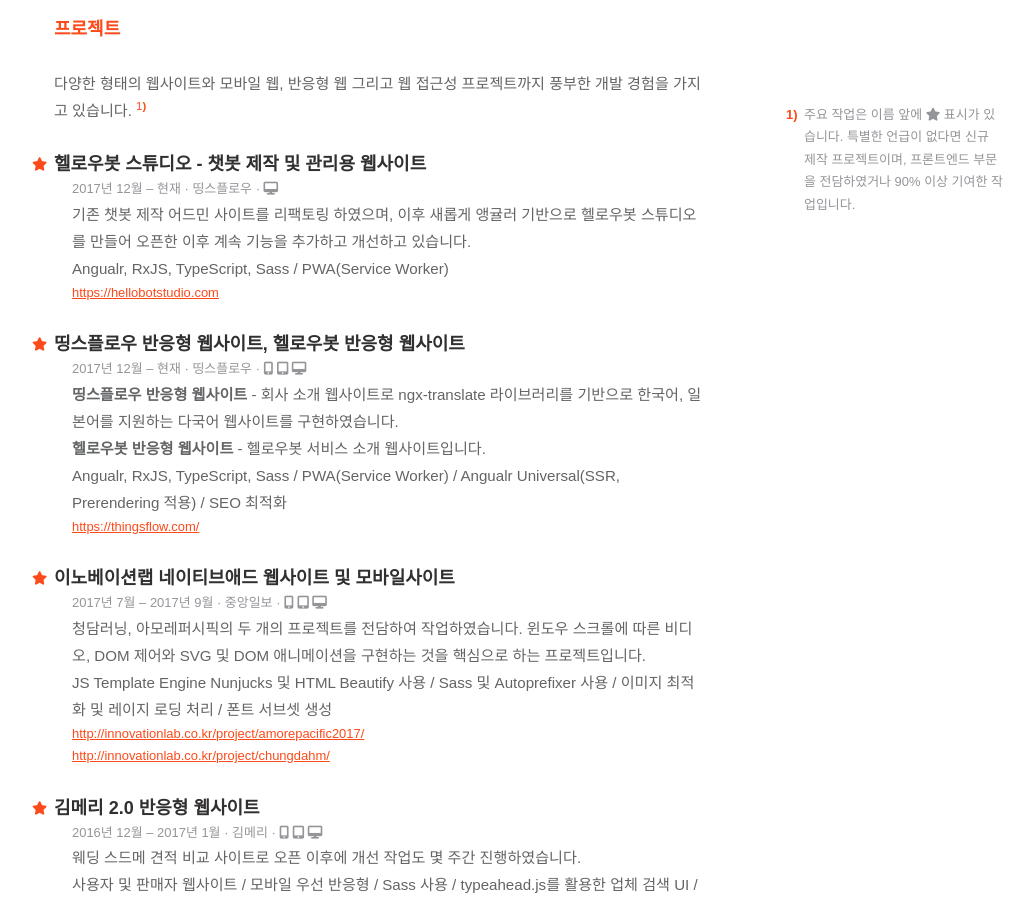
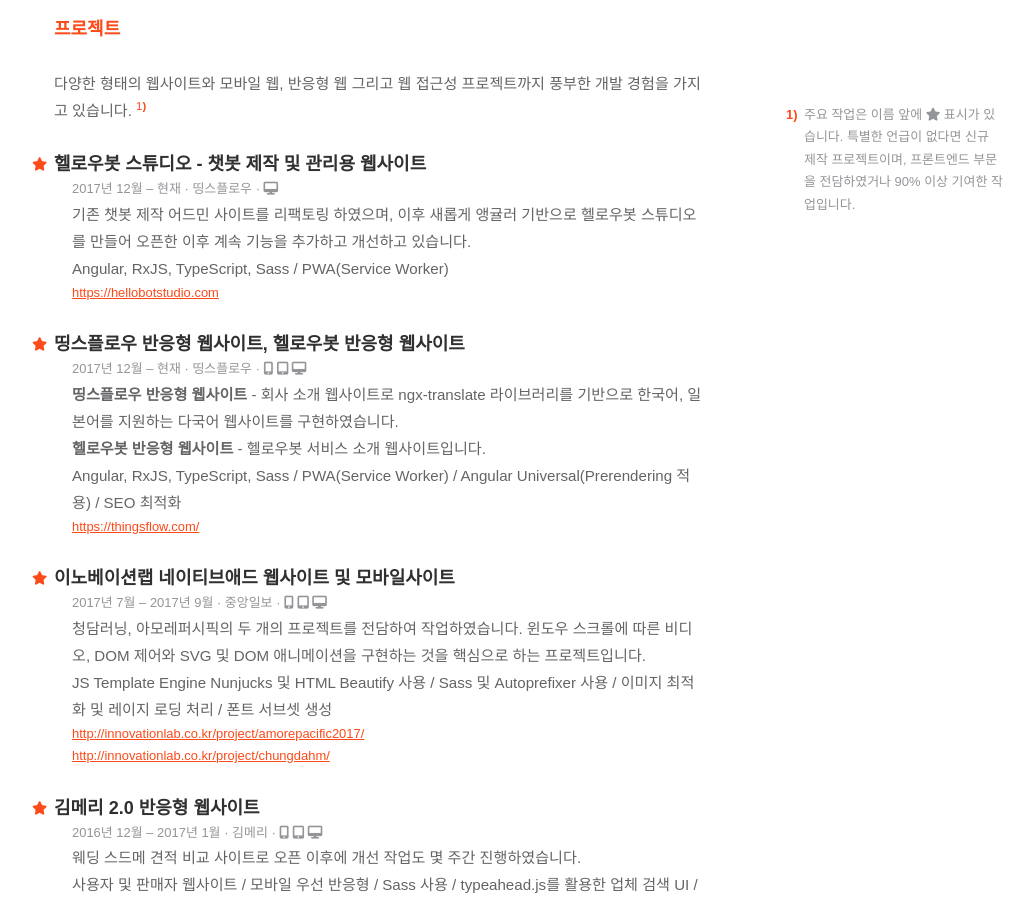
Before and after one commit to designmeme/designmeme.github.io, a Jekyll site: the page built from ko/resume.md, in a window 1280 px wide and 900 px high, scrolled down 1448 px. Shown: the whole window, without its empty margins (46-1078 px from the left). Built offline with Jekyll 4.4.1, drawn with Linux system fonts in a browser that asks for light colours; nearby versions of some CDN libraries; some web fonts are replaced; comment, search, counter and statistics services are not loaded.

Commit message:
Update resume.yml

```diff
--- a/_data/resume.yml
+++ b/_data/resume.yml
@@ -25,7 +25,7 @@
     date: [2017-12, present]
     description: >
       기존 챗봇 제작 어드민 사이트를 리팩토링 하였으며, 이후 새롭게 앵귤러 기반으로 헬로우봇 스튜디오를 만들어 오픈한 이후 계속 기능을 추가하고 개선하고 있습니다.<br>
-      Angualr, RxJS, TypeScript, Sass / PWA(Service Worker)
+      Angular, RxJS, TypeScript, Sass / PWA(Service Worker)
     client: 띵스플로우
     url:
       - https://hellobotstudio.com
@@ -37,7 +37,7 @@
     description: >
       <b>띵스플로우 반응형 웹사이트</b> - 회사 소개 웹사이트로 ngx-translate 라이브러리를 기반으로 한국어, 일본어를 지원하는 다국어 웹사이트를 구현하였습니다.<br>
       <b>헬로우봇 반응형 웹사이트</b> - 헬로우봇 서비스 소개 웹사이트입니다.<br>
-      Angualr, RxJS, TypeScript, Sass / PWA(Service Worker) / Angualr Universal(SSR, Prerendering 적용) / SEO 최적화
+      Angular, RxJS, TypeScript, Sass / PWA(Service Worker) / Angular Universal(Prerendering 적용) / SEO 최적화
     client: 띵스플로우
     url:
       - https://thingsflow.com/
```
